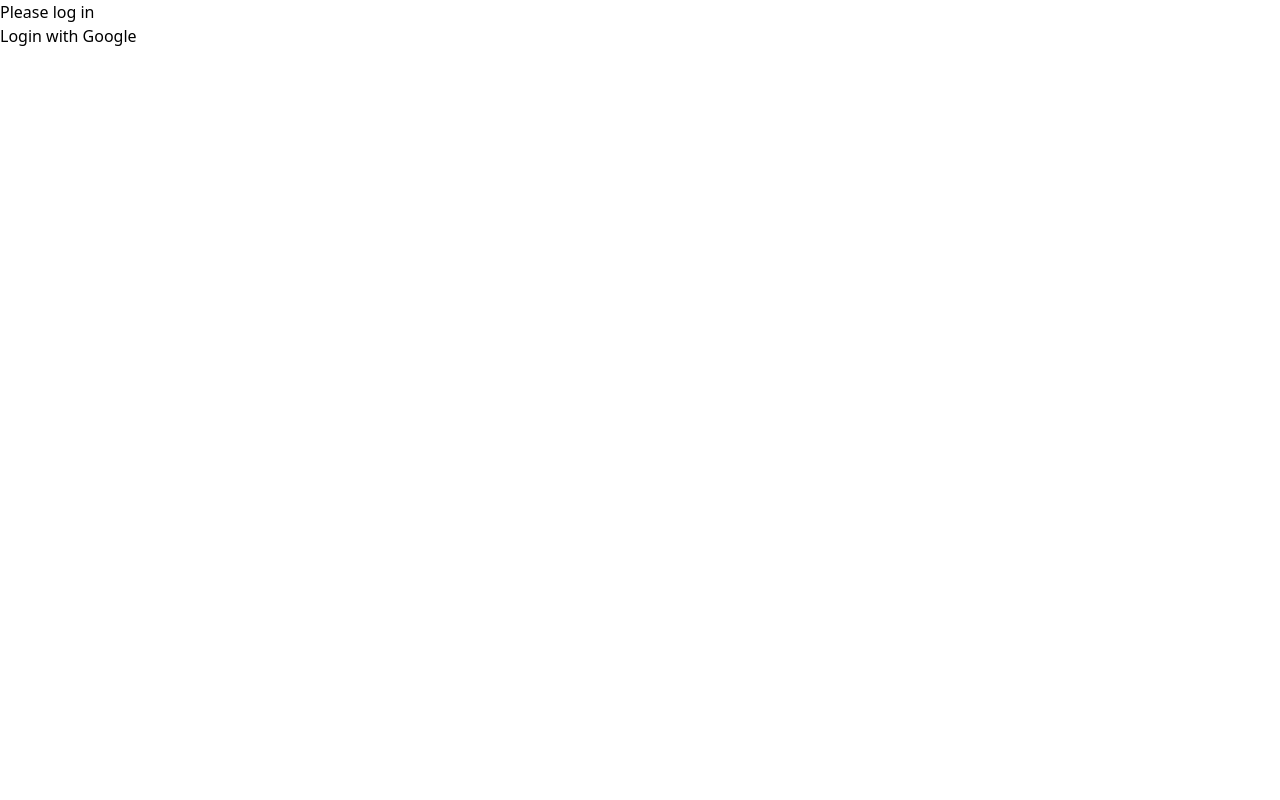
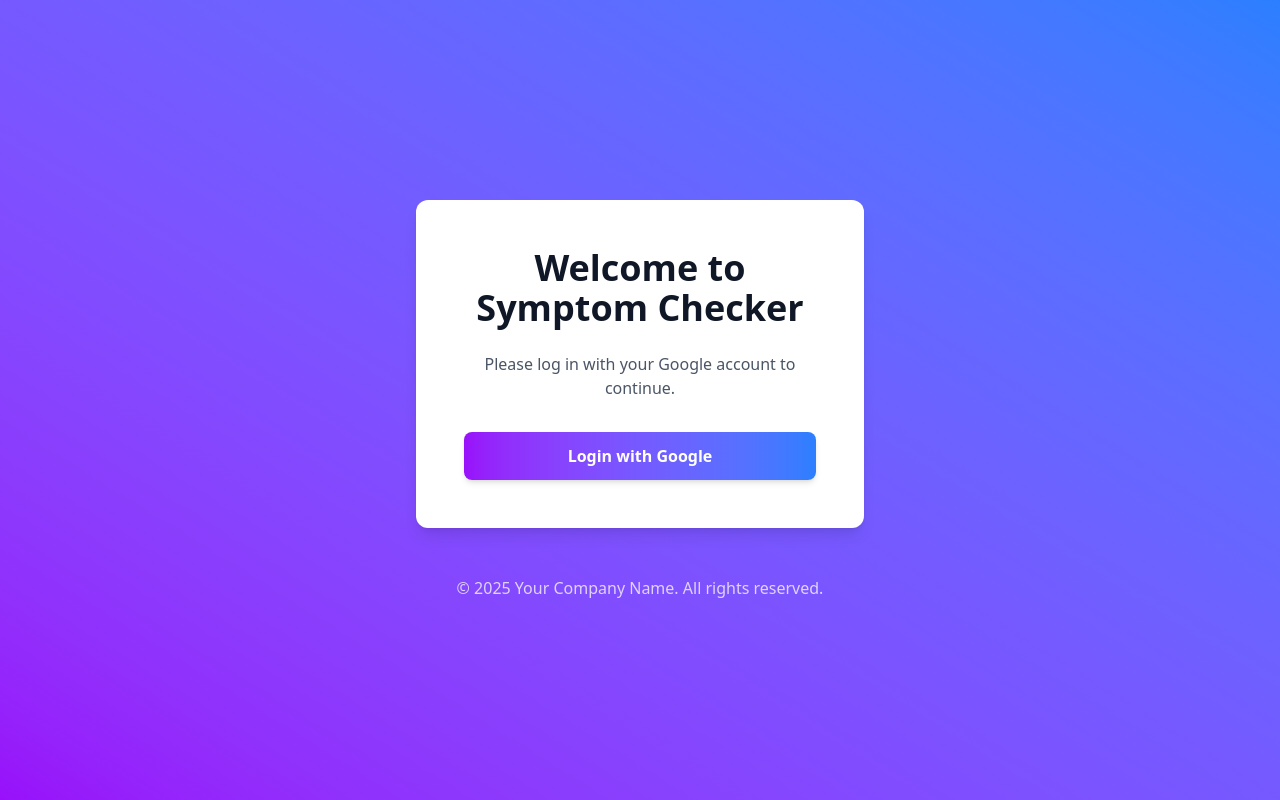
Before and after one commit to Eshahib/Healthcare-Project-Finished, a React (Vite) app in the folder frontend/: page /login in a window 1280 px wide. Built offline with nearby package versions, Linux system fonts and the light colour scheme; no server answers.

Commit message:
added css to login page

```diff
--- a/frontend/src/components/AuthPage.tsx
+++ b/frontend/src/components/AuthPage.tsx
@@ -39,9 +39,22 @@
   }, [onAuthSuccess, navigate]);
 
   return (
-    <div>
-      <h2>Please log in</h2>
-      <button onClick={googleLogin}>Login with Google</button>
+    <div className="min-h-screen bg-gradient-to-tr from-purple-600 to-blue-500 flex flex-col justify-center items-center px-4">
+      <div className="bg-white rounded-xl shadow-lg p-12 max-w-md w-full text-center">
+        <h1 className="text-4xl font-bold mb-6 text-gray-900">Welcome to Symptom Checker</h1>
+        <p className="text-gray-600 mb-8">
+          Please log in with your Google account to continue.
+        </p>
+        <button
+          onClick={googleLogin}
+          className="w-full bg-gradient-to-r from-purple-600 to-blue-500 text-white font-semibold py-3 rounded-lg shadow-md hover:brightness-110 transition"
+        >
+          Login with Google
+        </button>
+      </div>
+      <footer className="mt-12 text-white opacity-75">
+        &copy; 2025 Your Company Name. All rights reserved.
+      </footer>
     </div>
   );
 }
```
